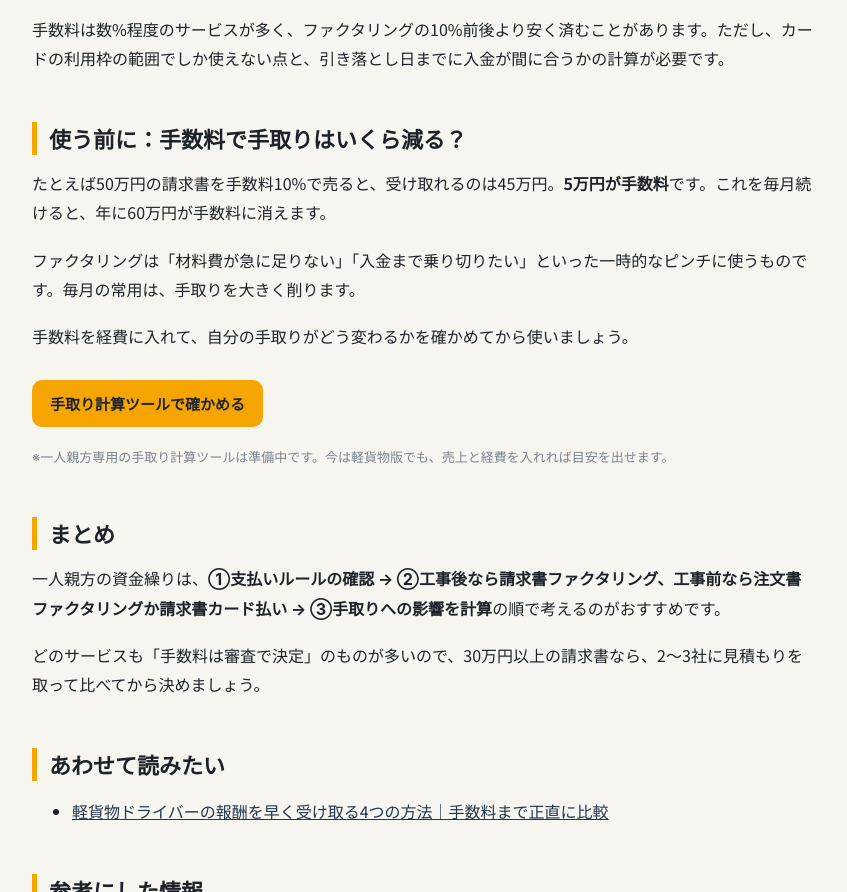
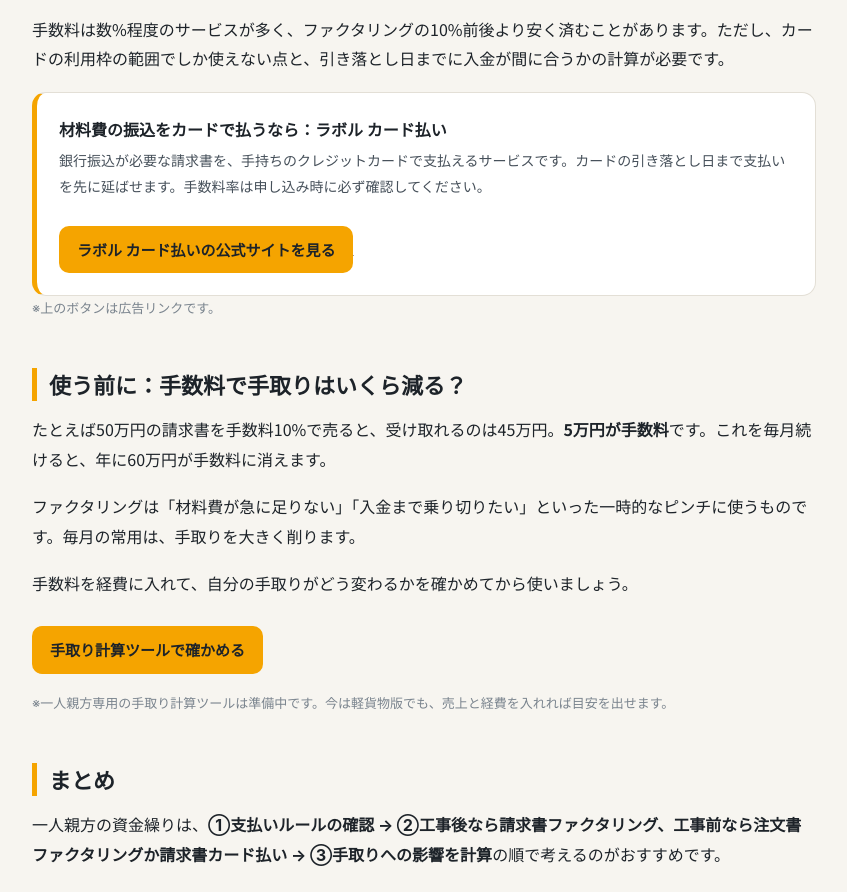
Before and after one commit to katchanblog-a11y/genba-okane, a plain HTML site: page articles/hitorioyakata-factoring.html in a window 1280 px wide. Shown: the part 2705-3597 px from the top of the page, without its empty margins (216-1063 px from the left). Drawn offline with Linux system fonts and the light colour scheme.

Commit message:
一人親方記事にラボル カード払いの広告リンクを追加
Co-Authored-By: Claude Opus 5.5 <noreply@anthropic.com>
Claude-Session: https://claude.ai/code/session_01MXoreZCFQS8C7daQjQSj64

```diff
--- a/articles/hitorioyakata-factoring.html
+++ b/articles/hitorioyakata-factoring.html
@@ -96,6 +96,11 @@
   <p>ファクタリングが「入ってくるお金を早める」方法なのに対し、請求書カード払いは<b>出ていくお金を遅らせる</b>方法です。材料屋さんへの振込など、本来は現金で払う請求書をクレジットカードで払い、カードの引き落とし日まで支払いを先延ばしにできます。</p>
   <p>手数料は数%程度のサービスが多く、ファクタリングの10%前後より安く済むことがあります。ただし、カードの利用枠の範囲でしか使えない点と、引き落とし日までに入金が間に合うかの計算が必要です。</p>
 
+  <div class="next">
+    <div class="card"><h3>材料費の振込をカードで払うなら：ラボル カード払い</h3><p>銀行振込が必要な請求書を、手持ちのクレジットカードで支払えるサービスです。カードの引き落とし日まで支払いを先に延ばせます。手数料率は申し込み時に必ず確認してください。</p><a class="btn" href="https://px.a8.net/svt/ejp?a8mat=4BGQGT+1NJETE+40JM+1NJK7M" rel="nofollow sponsored">ラボル カード払いの公式サイトを見る</a><img border="0" width="1" height="1" src="https://www16.a8.net/0.gif?a8mat=4BGQGT+1NJETE+40JM+1NJK7M" alt=""></div>
+  </div>
+  <p class="muted">※上のボタンは広告リンクです。</p>
+
   <h2 id="tesuryo">使う前に：手数料で手取りはいくら減る？</h2>
   <p>たとえば50万円の請求書を手数料10%で売ると、受け取れるのは45万円。<b>5万円が手数料</b>です。これを毎月続けると、年に60万円が手数料に消えます。</p>
   <p>ファクタリングは「材料費が急に足りない」「入金まで乗り切りたい」といった一時的なピンチに使うものです。毎月の常用は、手取りを大きく削ります。</p>
```
